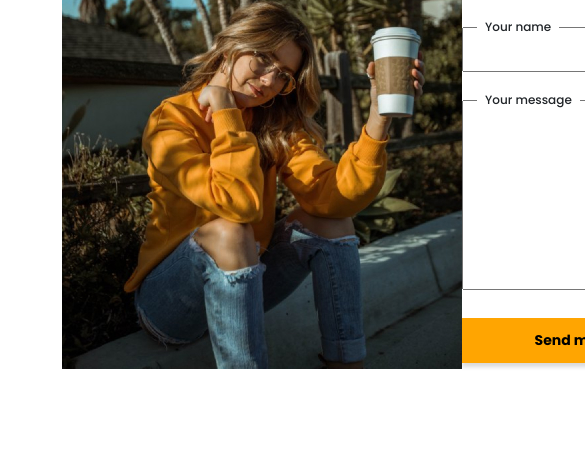
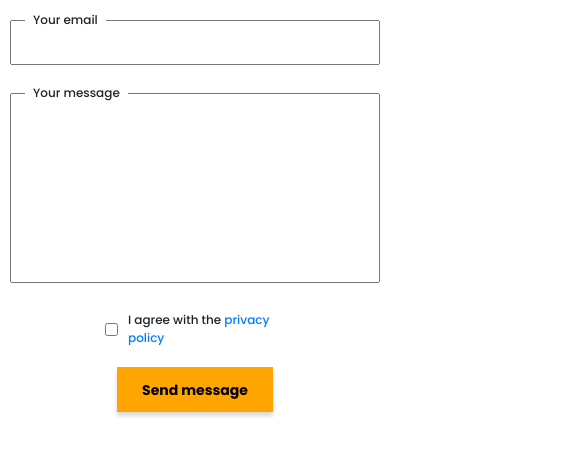
Before and after one commit to Stanislaw-K/portfolio.v1, a website: page src/index.html in a window 390 px wide. Shown: the part 8757-9219 px from the top of the page, 585 px wide, since content can reach past the window. Drawn offline with nearby package versions, Linux system fonts and the light colour scheme; files that its build step writes are made by us from their sources; files whose address does not match are found by name.

Commit message:
added media section contacts

```diff
--- a/src/sass/blocks/_media.scss
+++ b/src/sass/blocks/_media.scss
@@ -50,6 +50,15 @@
                 grid-row: unset;
                 grid-column: unset;
             }
+        }
+    }
+    .contacts {
+        &__wrapper {
+            padding: 0;
+            grid-template-columns: 400px 520px;
+        }
+        &__form {
+            grid-template: 45px 190px 45px / repeat(2, 250px);
         }
     }
 }
@@ -105,6 +114,18 @@
         &__wrapper {
             grid-template-columns: repeat(auto-fit, 350px);
             padding: 0;
+        }
+    }
+    .contacts {
+        &__wrapper {
+            grid-template-columns: 300px 400px;
+        }
+        &__form {
+            grid-template: 45px 190px 45px / repeat(2, 195px);
+        }
+        &__btn {
+            padding: 8px 25px;
+            line-height: 16px;
         }
     }
 }
@@ -175,6 +196,18 @@
             justify-content: center;
         }
     }
+    .contacts {
+        padding-top: 40px;
+        &__photo {
+            display: none;
+        }
+        &__wrapper {
+            grid-template-columns: 1fr;
+        }
+        &__form {
+            grid-template: 45px 190px 45px / repeat(2, 250px);
+        }
+    }
 }
 
 @media (max-width: 576px) {
@@ -232,4 +265,30 @@
             grid-template-columns: repeat(auto-fit, 295px);
         }
     }
+    .contacts {
+        padding-bottom: 50px;
+        &__form {
+            grid-template: 45px 45px 190px minmax(45px, auto) / 1fr;
+        }
+        &__textarea {
+            grid-column: unset;
+            width: 100%;
+        }
+        &__triggers {
+            grid-column: unset;
+            grid-template-columns: 1fr;
+            column-gap: unset;
+            row-gap: 20px;
+        }
+        &__btn {
+            order: 2;
+            max-width: 220px;
+            margin: 0 auto;
+        }
+        &__policy {
+            width: 180px;
+            margin: 0 auto;
+            line-height: 18px;
+        }
+    }
 }
```
Also changed, not shown: dist/css/style.min.css.
